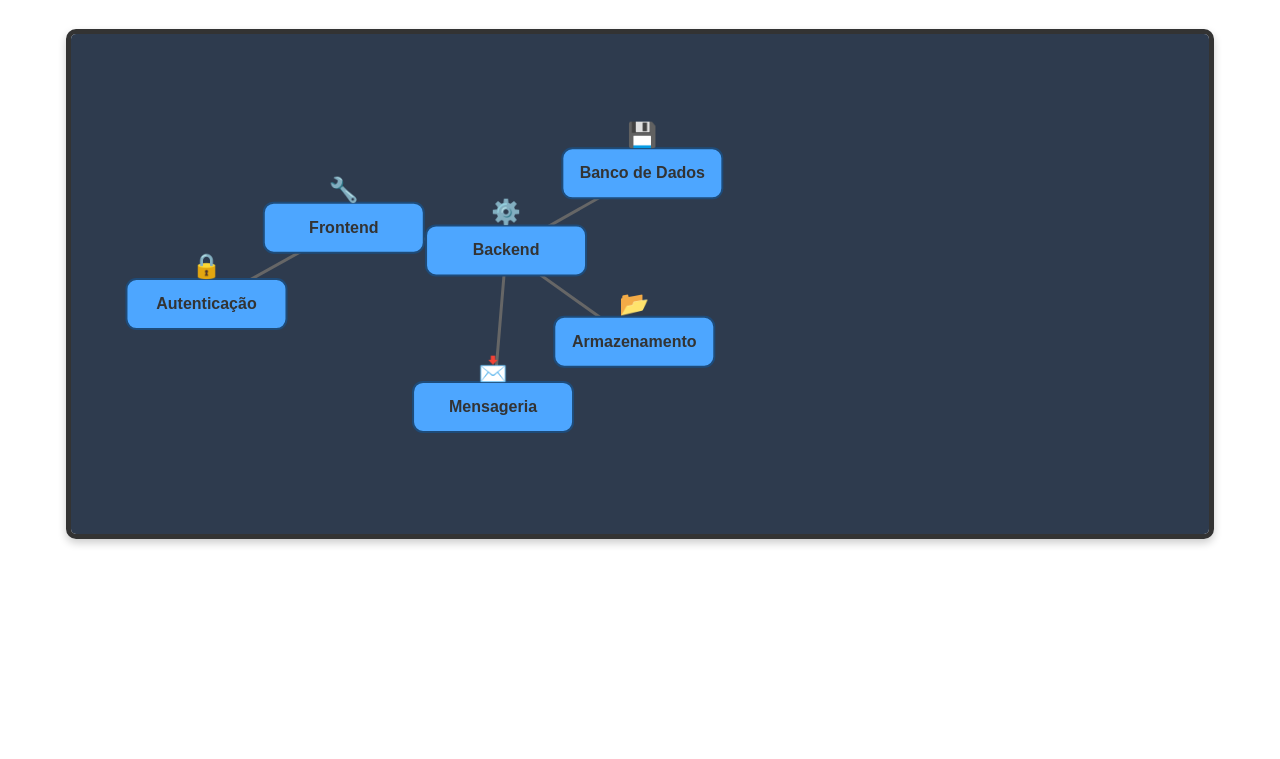
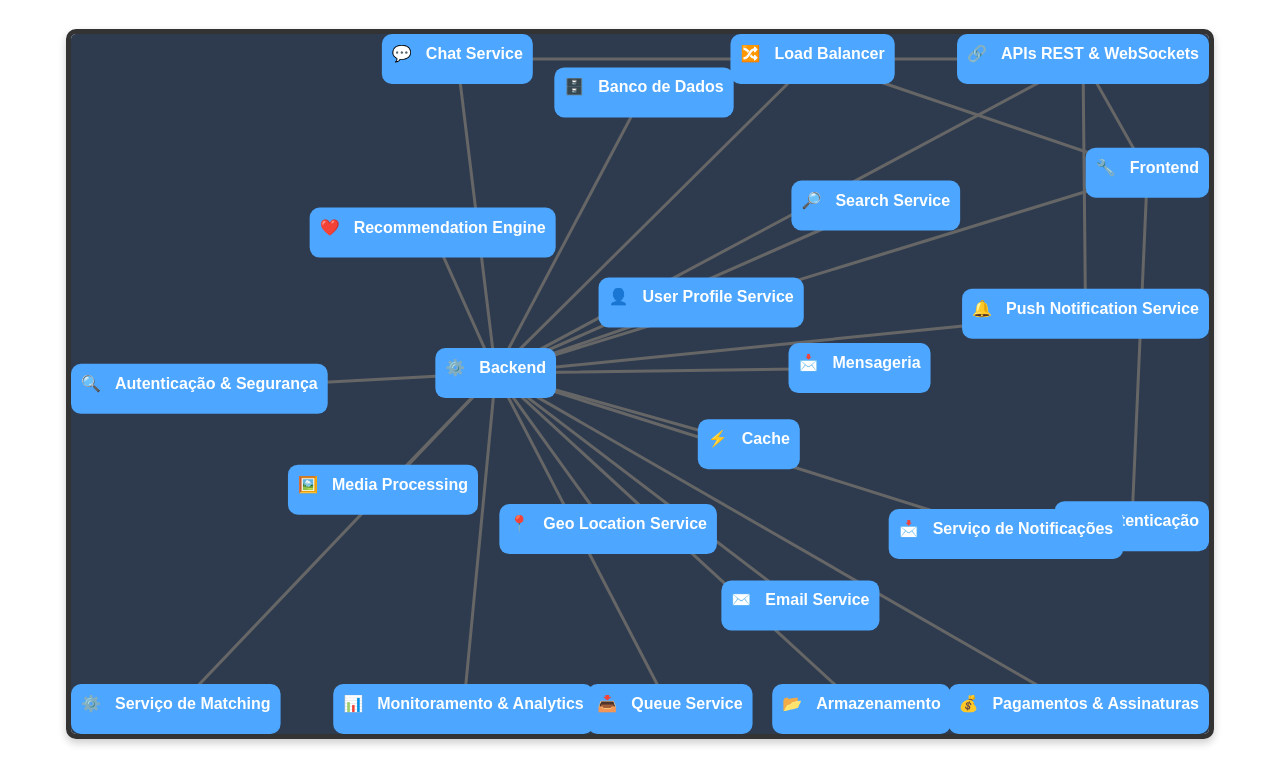
Before and after one commit to RebecaAzvdd/diagrama, a plain HTML site: page index.html in a window 1280 px wide. Shown: the part 90-849 px from the top of the page. Before the commit the page ends 800 px from the top, so only its background shows below. Drawn offline with nearby package versions, Linux system fonts and the light colour scheme.

Commit message:
new stufs

```diff
--- a/script.js
+++ b/script.js
@@ -1,114 +1,155 @@
 document.addEventListener("DOMContentLoaded", function () {
-    const width = 800;
-    const height = 500;
+    const container = document.querySelector(".svg-container");
+    const width = container.clientWidth;
+    const height = container.clientHeight;
 
     const nodes = [
-        { id: "Frontend", x: 100, y: 100, description: "Interface do usuário", icon: "🔧" },
-        { id: "Backend", x: 300, y: 200, description: "Servidor e lógica de aplicação", icon: "⚙️" },
-        { id: "Banco de Dados", x: 500, y: 200, description: "Armazenamento de dados", icon: "💾" },
-        { id: "Armazenamento", x: 500, y: 350, description: "Armazenamento de arquivos", icon: "📂" },
-        { id: "Mensageria", x: 300, y: 350, description: "Comunicação entre serviços", icon: "📩" },
-        { id: "Autenticação", x: 100, y: 350, description: "Controle de usuários e sessões", icon: "🔒" }
+      { id: "Frontend", description: "Interface do usuário", icon: "🔧" },
+      { id: "Backend", description: "Servidor e lógica de aplicação", icon: "⚙️" },
+      { id: "Banco de Dados", description: "Armazena informações", icon: "🗄️" },
+      { id: "Armazenamento", description: "Armazena fotos e arquivos", icon: "📂" },
+      { id: "Mensageria", description: "Gerencia mensagens", icon: "📩" },
+      { id: "Autenticação", description: "Segurança", icon: "🔒" },
+      { id: "APIs REST & WebSockets", description: "Comunicação entre frontend e backend", icon: "🔗" },
+      { id: "Serviço de Matching", description: "Algoritmo de compatibilidade", icon: "⚙️" },
+      { id: "Serviço de Notificações", description: "Envia notificações", icon: "📩" },
+      { id: "Autenticação & Segurança", description: "Protege contra ataques", icon: "🔍" },
+      { id: "Pagamentos & Assinaturas", description: "Processa pagamentos", icon: "💰" },
+      { id: "Monitoramento & Analytics", description: "Analisa métricas", icon: "📊" },
+      { id: "Load Balancer", description: "Distribui o tráfego de rede", icon: "🔀" },
+  { id: "User Profile Service", description: "Gerencia os perfis dos usuários", icon: "👤" },
+  { id: "Geo Location Service", description: "Determina a localização dos usuários", icon: "📍" },
+  { id: "Chat Service", description: "Gerencia conversas entre usuários", icon: "💬" },
+  { id: "Push Notification Service", description: "Envia notificações push", icon: "🔔" },
+  { id: "Media Processing", description: "Processa imagens e vídeos", icon: "🖼️" },
+  { id: "Cache", description: "Armazena dados temporariamente", icon: "⚡" },
+  { id: "Queue Service", description: "Gerencia filas de tarefas", icon: "📥" },
+  { id: "Recommendation Engine", description: "Sugere possíveis matches", icon: "❤️" },
+  { id: "Email Service", description: "Envia emails de comunicação", icon: "✉️" },
+  { id: "Search Service", description: "Realiza buscas avançadas", icon: "🔎" },
+
     ];
-
 
     const links = [
       { source: "Frontend", target: "Backend" },
+      { source: "Frontend", target: "Autenticação" },
+      { source: "Frontend", target: "APIs REST & WebSockets" },
       { source: "Backend", target: "Banco de Dados" },
       { source: "Backend", target: "Armazenamento" },
       { source: "Backend", target: "Mensageria" },
-        { source: "Frontend", target: "Autenticação" }
+      { source: "Backend", target: "APIs REST & WebSockets" },
+      { source: "Backend", target: "Serviço de Matching" },
+      { source: "Backend", target: "Serviço de Notificações" },
+      { source: "Backend", target: "Autenticação & Segurança" },
+      { source: "Backend", target: "Pagamentos & Assinaturas" },
+      { source: "Backend", target: "Monitoramento & Analytics" },
+      { source: "Frontend", target: "Load Balancer" },
+      { source: "Load Balancer", target: "Backend" },
+      { source: "Backend", target: "User Profile Service" },
+      { source: "Backend", target: "Geo Location Service" },
+      { source: "Backend", target: "Chat Service" },
+      { source: "Backend", target: "Push Notification Service" },
+      { source: "Backend", target: "Media Processing" },
+      { source: "Backend", target: "Cache" },
+      { source: "Backend", target: "Queue Service" },
+      { source: "Backend", target: "Recommendation Engine" },
+      { source: "Backend", target: "Email Service" },
+      { source: "Backend", target: "Search Service" },
+      { source: "APIs REST & WebSockets", target: "Chat Service" },
+  { source: "APIs REST & WebSockets", target: "Push Notification Service" },
     ];
 
     const svg = d3.select("#diagram")
                   .attr("width", width)
                   .attr("height", height);
 
-    const simulation = d3.forceSimulation(nodes)
-        .force("link", d3.forceLink(links).id(d => d.id).distance(150))
-        .force("charge", d3.forceManyBody().strength(-300))
-        .force("center", d3.forceCenter(width / 2, height / 2))
-        .on("tick", ticked);
-
+    // Cria as linhas (links)
     const link = svg.selectAll(".link")
         .data(links)
         .enter()
         .append("line")
         .attr("class", "link");
 
+    // Cria um grupo para cada nó
     const node = svg.selectAll(".node")
         .data(nodes)
         .enter()
-        .append("rect")
+        .append("g")
         .attr("class", "node")
-        .attr("width", 160)
-        .attr("height", 50)
-        .attr("rx", 10)
-        .attr("ry", 10)
         .call(d3.drag()
             .on("start", dragstarted)
             .on("drag", dragged)
-            .on("end", dragended));
-
-    const label = svg.selectAll(".label")
-        .data(nodes)
-        .enter()
-        .append("text")
-        .attr("class", "label")
-        .attr("dy", 5)
-        .attr("text-anchor", "middle")
-        .text(d => d.id);
-
-        const icon = svg.selectAll(".icon")
-        .data(nodes)
-        .enter()
-        .append("text")
-        .attr("class", "icon")
-        .attr("x", d => d.x)
-        .attr("y", d => d.y - 20)
-        .attr("text-anchor", "middle")
-        .style("font-size", "24px")
-        .text(d => d.icon);
-
-        const modal = document.getElementById("modal");
-        const closeModal = document.getElementById("close");
-        const modalTitle = document.getElementById("modal-title");
-        const modalDescription = document.getElementById("modal-description");
-
-        node.on("click", function(event, d) {
+            .on("end", dragended))
+        .on("click", function(event, d) {
             modal.style.display = "block";
             modalTitle.textContent = d.id;
             modalDescription.textContent = d.description;
         });
 
-        closeModal.onclick = function() {
-            modal.style.display = "none";
-        }
+    // Adiciona o retângulo do nó com largura inicial (será ajustada)
+    node.append("rect")
+        .attr("width", 160)
+        .attr("height", 50)
+        .attr("rx", 10)
+        .attr("ry", 10);
 
-        window.onclick = function(event) {
-            if (event.target === modal) {
-                modal.style.display = "none";
-            }
-        }
+    // Adiciona o ícone à esquerda (posição: x=10, y=25 para centralizar verticalmente)
+    node.append("text")
+        .attr("class", "icon")
+        .attr("x", 10)
+        .attr("y", 25)
+        .text(d => d.icon);
+
+    // Adiciona a label, posicionada após o ícone (x=44)
+    node.append("text")
+        .attr("class", "label")
+        .attr("x", 44)
+        .attr("y", 25)
+        .text(d => d.id);
+
+    // Ajusta dinamicamente a largura do retângulo conforme o comprimento da label.
+    // Calcula: espaço para ícone e gap (44px) + largura do texto + margem extra (10px)
+    node.each(function(d) {
+      const labelEl = d3.select(this).select("text.label").node();
+      const textLength = labelEl.getComputedTextLength();
+      const newWidth = 44 + textLength + 10;
+      d.width = newWidth; // armazena a largura calculada em cada nó
+      d3.select(this).select("rect").attr("width", newWidth);
+    });
+
+    // Cria a simulação de forças (usando a largura dinâmica para colisão e links)
+    // Cria a simulação de forças com parâmetros ajustados:
+const simulation = d3.forceSimulation(nodes)
+// Aumenta a distância dos links para 200px (ao invés de 150)
+.force("link", d3.forceLink(links).id(d => d.id).distance(200))
+// Aumenta a força de repulsão para dispersar melhor os nós
+.force("charge", d3.forceManyBody().strength(-600))
+// Mantém os nós centralizados no container
+.force("center", d3.forceCenter(width / 2, height / 2))
+// Aumenta o raio de colisão para evitar sobreposição (considera o tamanho dinâmico do nó)
+.force("collision", d3.forceCollide().radius(d => (d.width ? d.width / 2 : 80) + 20))
+// Forças adicionais para incentivar a dispersão ao longo dos eixos X e Y
+.force("x", d3.forceX(width / 2).strength(0.05))
+.force("y", d3.forceY(height / 2).strength(0.05))
+.on("tick", ticked);
+
 
     function ticked() {
-        link
-            .attr("x1", d => d.source.x)
-            .attr("y1", d => d.source.y)
-            .attr("x2", d => d.target.x)
-            .attr("y2", d => d.target.y);
+      // Impede que os nós ultrapassem os limites do SVG, considerando a largura dinâmica
+      nodes.forEach(d => {
+        const nodeWidth = d.width || 160;
+        d.x = Math.max(0, Math.min(width - nodeWidth, d.x));
+        d.y = Math.max(0, Math.min(height - 50, d.y));
+      });
 
-        node
-            .attr("x", d => d.x - 80)
-            .attr("y", d => d.y - 25);
+      // Atualiza a posição dos nós
+      node.attr("transform", d => `translate(${d.x}, ${d.y})`);
 
-        label
-            .attr("x", d => d.x)
-            .attr("y", d => d.y);
-
-        icon
-            .attr("x", d => d.x)
-            .attr("y", d => d.y - 30);
+      // Atualiza a posição dos links conectando os centros dos nós
+      link.attr("x1", d => d.source.x + (d.source.width ? d.source.width / 2 : 80))
+          .attr("y1", d => d.source.y + 25)
+          .attr("x2", d => d.target.x + (d.target.width ? d.target.width / 2 : 80))
+          .attr("y2", d => d.target.y + 25);
     }
 
     function dragstarted(event, d) {
@@ -116,15 +157,28 @@ document.addEventListener("DOMContentLoaded", function () {
       d.fx = d.x;
       d.fy = d.y;
     }
-
     function dragged(event, d) {
       d.fx = event.x;
       d.fy = event.y;
     }
-
     function dragended(event, d) {
       if (!event.active) simulation.alphaTarget(0);
       d.fx = null;
       d.fy = null;
     }
+
+    // Modal
+    const modal = document.getElementById("modal");
+    const closeModalBtn = document.getElementById("close");
+    const modalTitle = document.getElementById("modal-title");
+    const modalDescription = document.getElementById("modal-description");
+
+    closeModalBtn.onclick = function() {
+        modal.style.display = "none";
+    };
+    window.onclick = function(event) {
+        if (event.target === modal) {
+            modal.style.display = "none";
+        }
+    };
   });
--- a/style.css
+++ b/style.css
@@ -5,7 +5,7 @@
 
 .svg-container {
     width: 90%;
-    height: 500px;
+    height: 700px;
     border: 5px solid #333;
     background-color: #2e3b4e;
     box-shadow: 0 4px 8px rgba(0, 0, 0, 0.2);
@@ -21,8 +21,6 @@ svg {
 }
 .node {
     fill: #4da6ff;
-    stroke: #1e4b79;
-    stroke-width: 2;
     cursor: grab;
     transition: fill 0.3s ease;
 }
@@ -31,11 +29,12 @@ svg {
     fill: #369;
 }
 
-.label {
+.node text.label {
     font-size: 16px;
     font-weight: bold;
-    fill: #333;
-}
+    pointer-events: none;
+    fill: #fff; /* Cor branca */
+  }
 
 .link {
     stroke: #666;
```
Also changed, not shown: index.html (+2 -1 lines). Lines whose indentation alone changed are shown as unchanged.
